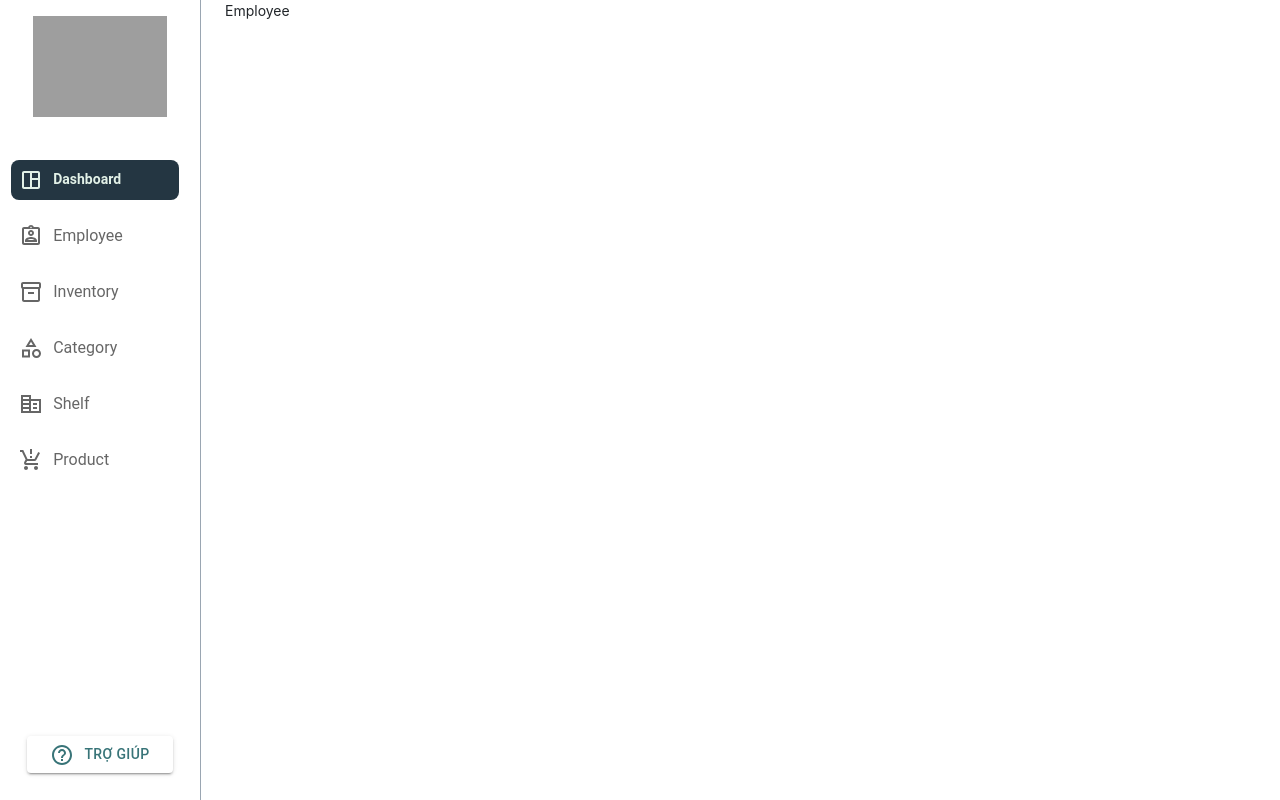
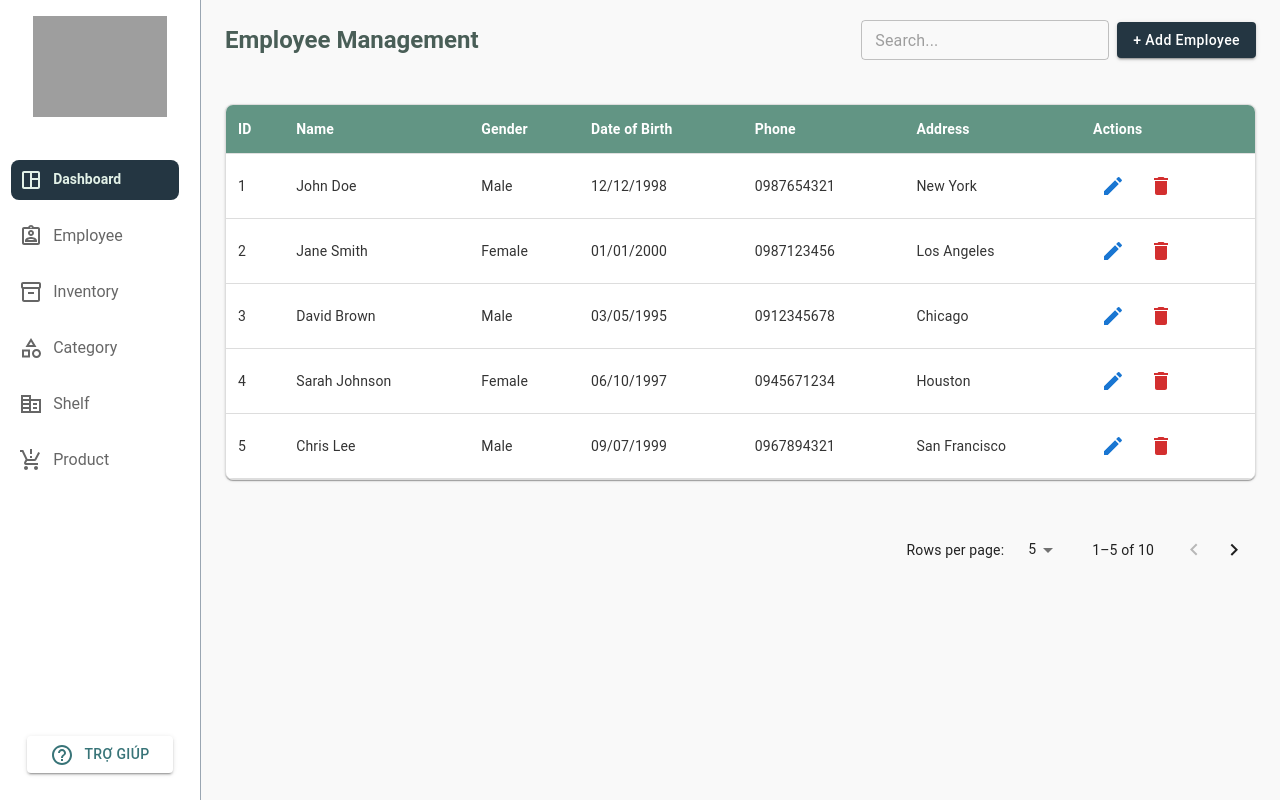
Before and after one commit to TrungDuongChanNhan09/WarehouseManagement, a React (Vite) app in the folder frontend/: page /app/employee in a window 1280 px wide. Built offline with nearby package versions, Linux system fonts and the light colour scheme; grey boxes are pictures that could not be loaded.

Commit message:
page employee

```diff
--- a/frontend/package.json
+++ b/frontend/package.json
@@ -38,6 +38,7 @@
     "eslint-plugin-react-refresh": "^0.4.14",
     "globals": "^15.11.0",
     "postcss": "^8.4.49",
+    "sass-embedded": "^1.83.0",
     "tailwindcss": "^3.4.17",
     "vite": "^5.4.10"
   }
--- a/frontend/src/Pages/Employee/Employee.jsx
+++ b/frontend/src/Pages/Employee/Employee.jsx
@@ -1,12 +1,126 @@
-import React from "react";
-import './Employee.css'
-import { Container } from "@mui/material";
+import React, { useState } from "react";
+import "./Employee.scss";
+import {
+  Container,
+  Stack,
+  Typography,
+  Button,
+  Table,
+  TableBody,
+  TableCell,
+  TableContainer,
+  TableHead,
+  TableRow,
+  Paper,
+  IconButton,
+  TextField,
+  TablePagination,
+} from "@mui/material";
+import { Edit, Delete } from "@mui/icons-material";
+import AppBarMenu from "../../Component/AppBar/AppBar";
+const Employee = () => {
+  const [search, setSearch] = useState("");
+  const [page, setPage] = useState(0);
+  const [rowsPerPage, setRowsPerPage] = useState(5);
 
-const Employee = () => {
-    return(
-        <Container maxWidth="xl" className="Employee">
-            <p>Employee</p>
-        </Container>
-    )
-}
-export default Employee
+  const mockEmployees = [
+    { id: 1, name: "John Doe", gender: "Male", dob: "12/12/1998", phone: "0987654321", address: "New York" },
+    { id: 2, name: "Jane Smith", gender: "Female", dob: "01/01/2000", phone: "0987123456", address: "Los Angeles" },
+    { id: 3, name: "David Brown", gender: "Male", dob: "03/05/1995", phone: "0912345678", address: "Chicago" },
+    { id: 4, name: "Sarah Johnson", gender: "Female", dob: "06/10/1997", phone: "0945671234", address: "Houston" },
+    { id: 5, name: "Chris Lee", gender: "Male", dob: "09/07/1999", phone: "0967894321", address: "San Francisco" },
+    { id: 6, name: "Michael Scott", gender: "Male", dob: "05/12/1987", phone: "0912345678", address: "Scranton" },
+    { id: 7, name: "Pam Beesly", gender: "Female", dob: "12/12/1988", phone: "0987654321", address: "Scranton" },
+    { id: 8, name: "Dwight Schrute", gender: "Male", dob: "02/12/1980", phone: "0912345678", address: "Scranton" },
+    { id: 9, name: "Angela Martin", gender: "Female", dob: "06/01/1985", phone: "0967894321", address: "Scranton" },
+    { id: 10, name: "Ryan Howard", gender: "Male", dob: "01/01/1982", phone: "0912345678", address: "Scranton" },
+  ];
+  const filteredEmployees = mockEmployees.filter((emp) =>
+    emp.name.toLowerCase().includes(search.toLowerCase())
+  );
+
+  const handleChangePage = (event, newPage) => {
+    setPage(newPage);
+  };
+  const handleChangeRowsPerPage = (event) => {
+    setRowsPerPage(parseInt(event.target.value, 10));
+    setPage(0);
+  };
+
+  return (
+    <Container maxWidth="xl" className="employee-page">
+      <Stack className="body-employee" spacing={3}>
+        {/* Header Section */}
+        <Stack direction="row" justifyContent="space-between" alignItems="center" className="header-employee">
+          <Typography variant="h5" fontWeight="bold" color="#495E57">
+            Employee Management
+          </Typography>
+          <Stack direction="row" spacing={1} alignItems="center">
+            <TextField
+              variant="outlined"
+              placeholder="Search..."
+              onChange={(e) => setSearch(e.target.value)}
+              size="small"
+              className="search-bar"
+            />
+            <Button variant="contained" className="add-employee-btn">
+              + Add Employee
+            </Button>
+          </Stack>
+        </Stack>
+
+        {/* Employee Table */}
+        <TableContainer component={Paper} className="employee-table">
+          <Table>
+            <TableHead>
+              <TableRow>
+                <TableCell>ID</TableCell>
+                <TableCell>Name</TableCell>
+                <TableCell>Gender</TableCell>
+                <TableCell>Date of Birth</TableCell>
+                <TableCell>Phone</TableCell>
+                <TableCell>Address</TableCell>
+                <TableCell>Actions</TableCell>
+              </TableRow>
+            </TableHead>
+            <TableBody>
+              {filteredEmployees
+                .slice(page * rowsPerPage, page * rowsPerPage + rowsPerPage)
+                .map((employee) => (
+                  <TableRow key={employee.id}>
+                    <TableCell>{employee.id}</TableCell>
+                    <TableCell>{employee.name}</TableCell>
+                    <TableCell>{employee.gender}</TableCell>
+                    <TableCell>{employee.dob}</TableCell>
+                    <TableCell>{employee.phone}</TableCell>
+                    <TableCell>{employee.address}</TableCell>
+                    <TableCell>
+                      <IconButton color="primary">
+                        <Edit />
+                      </IconButton>
+                      <IconButton color="error">
+                        <Delete />
+                      </IconButton>
+                    </TableCell>
+                  </TableRow>
+                ))}
+            </TableBody>
+          </Table>
+        </TableContainer>
+
+        {/* Pagination */}
+        <TablePagination
+          rowsPerPageOptions={[5, 10, 25]}
+          component="div"
+          count={filteredEmployees.length}
+          rowsPerPage={rowsPerPage}
+          page={page}
+          onPageChange={handleChangePage}
+          onRowsPerPageChange={handleChangeRowsPerPage}
+        />
+      </Stack>
+    </Container>
+  );
+};
+
+export default Employee;
--- a/frontend/src/Pages/Employee/Employee.scss
+++ b/frontend/src/Pages/Employee/Employee.scss
@@ -0,0 +1,80 @@
+.employee-page {
+    padding: 20px;
+    background-color: #f9f9f9;
+    font-family: Arial, sans-serif;
+    min-height: 100vh;
+    display: flex;
+    flex-direction: column;
+    gap: 20px;
+
+    .body-employee {
+      display: flex;
+      flex-direction: column;
+      gap: 20px;
+      width: 100%;
+    }
+
+    // Header Section
+    .header-employee {
+      display: flex;
+      justify-content: space-between;
+      align-items: center;
+      width: 100%;
+      gap: 15px;
+
+      .search-bar {
+        min-width: 200px;
+        max-width: 300px;
+        flex-grow: 1;
+      }
+
+      .add-employee-btn {
+        background-color: #243642 !important;
+        color: white;
+        text-transform: none;
+
+        &:hover {
+          background-color: #1e2f38;
+        }
+      }
+    }
+
+    .employee-table {
+      border: 1px solid #ddd;
+      border-radius: 8px;
+      overflow: hidden;
+      width: 100%;
+      box-sizing: border-box;
+
+      table {
+        width: 100%;
+        border-collapse: collapse;
+
+        th {
+          background-color: #629584;
+          color: white;
+          padding: 12px;
+          text-align: left;
+          font-weight: bold;
+        }
+
+        td {
+          padding: 12px;
+          border-bottom: 1px solid #ddd;
+          color: #333;
+        }
+
+        tr:hover {
+          background-color: #eef5f2;
+        }
+      }
+
+      .MuiIconButton-root {
+        margin-right: 8px;
+
+        &:last-child {
+          margin-right: 0;
+        }
+      }
+    }
+  }
```
Also changed, not shown: frontend/src/Pages/Order/Order.jsx (added), frontend/src/Pages/Order/Order.scss (added), 1 other file (tests, documents, lock files or other folders).
